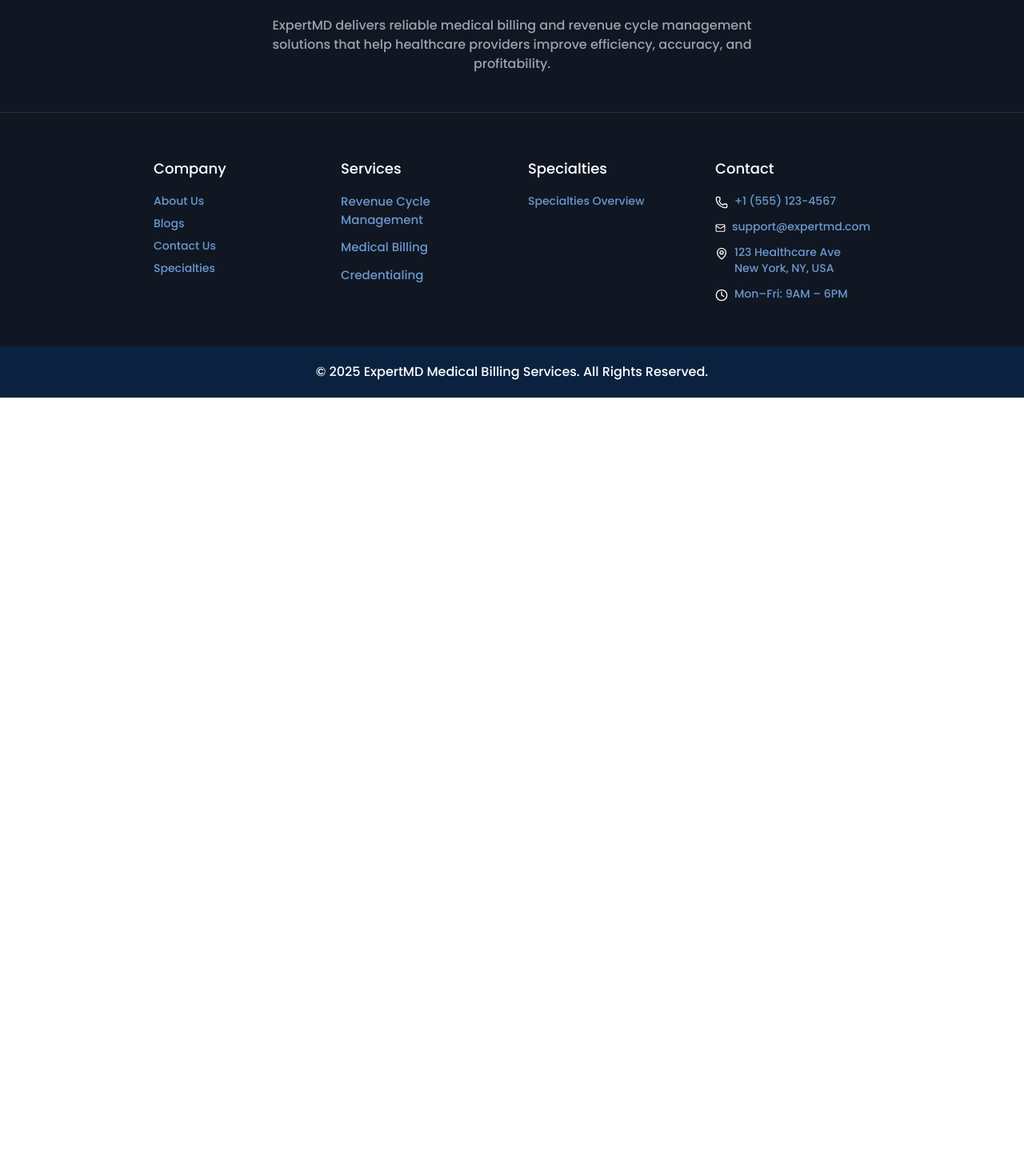
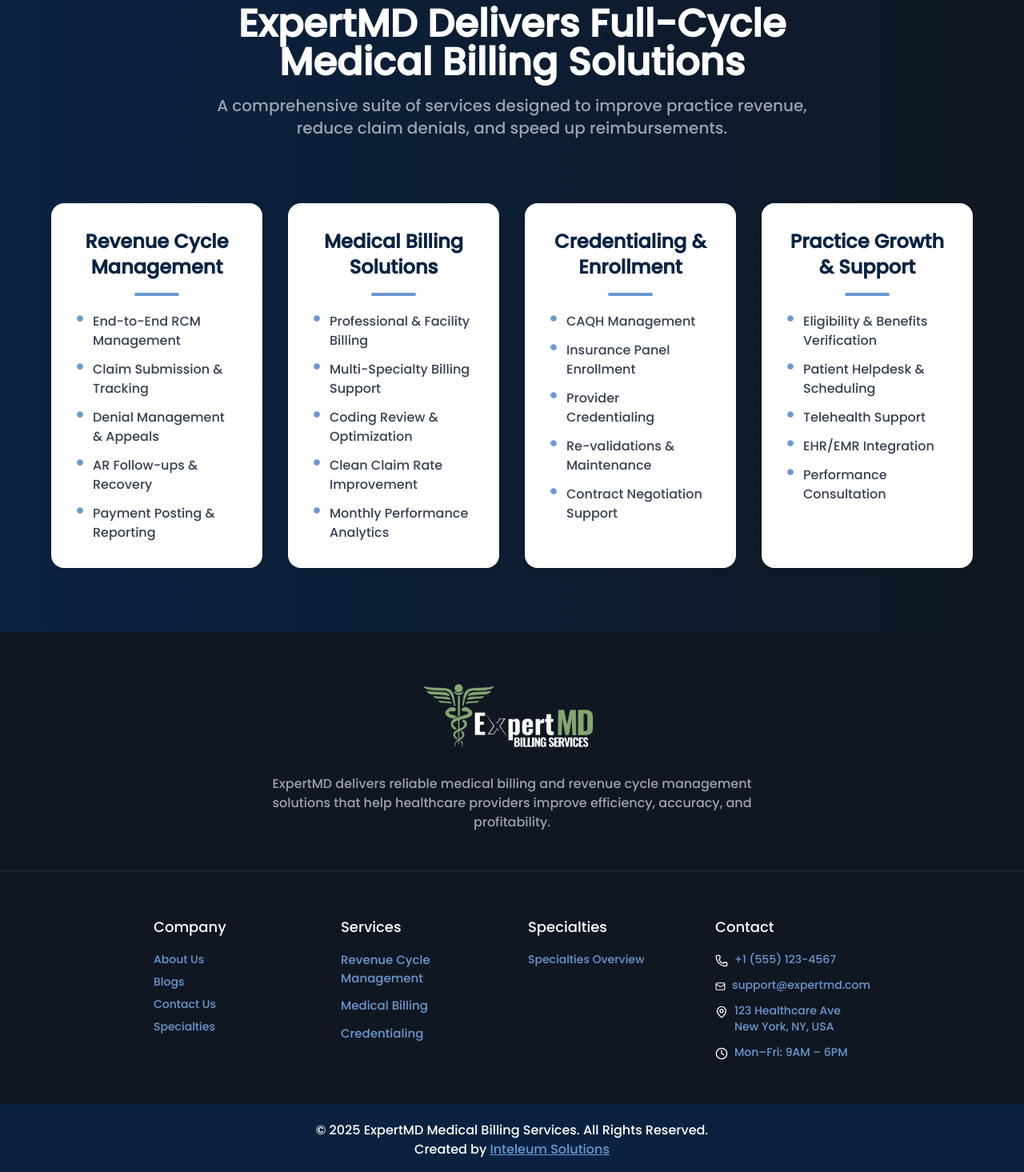
Before and after one commit to ZAIB-medical/medical-billing, a Next.js app: page / in a window 1280 px wide. Shown: the part 4365-5830 px from the top of the page at 80% size. Before the commit the page ends 4862 px from the top, so only its background shows below. Built offline with nearby package versions, Linux system fonts and the light colour scheme.

Commit message:
required changed done

```diff
--- a/src/app/page.js
+++ b/src/app/page.js
@@ -18,6 +18,7 @@
 <AddedSection />
       <FifthSection />
       {/* <SeventhSection /> */}
+        <SixthSection />
     </div>
   );
 }
--- a/src/app/pages/about/page.js
+++ b/src/app/pages/about/page.js
@@ -50,12 +50,7 @@
                     </p>
 
                     <div className="buttons flex flex-col sm:flex-row justify-center gap-4 w-full sm:w-auto">
-                        <Link
-                            href={'/pages/services'}
-                            className='bg-[var(--bg1)] text-white text-lg sm:text-xl px-4 py-2 flex items-center gap-2 rounded-md justify-center'
-                        >
-                            <IoClipboard /> Our Services
-                        </Link>
+
                         <Link
                             href={'/pages/contact'}
                             className='bg-[var(--bg1)] text-white text-lg sm:text-xl px-4 py-2 flex items-center gap-2 rounded-md justify-center'
--- a/src/app/pages/specialties/page.js
+++ b/src/app/pages/specialties/page.js
@@ -25,10 +25,7 @@
           <BillingSpatility />
         </div>
 
-        {/* Appointment Form */}
-        <div className="w-full">
-          <AppoinmentForm />
-        </div>
+
       </div>
     </div>
   )
--- a/src/components/BgPage3.js
+++ b/src/components/BgPage3.js
@@ -15,7 +15,7 @@
           Our neurology billing and coding services are designed to meet the specific needs of your practice. From claim submission to payment posting, we handle every aspect of the billing cycle with precision.
         </p>
         <Link
-          href="/"
+          href="/pages/contact"
           className="text-white bg-[var(--col1)] px-4 py-2 text-sm sm:text-base md:text-lg lg:text-xl font-bold flex items-center gap-2 rounded mx-auto"
         >
           Book An Appointment <FaArrowRightLong />
--- a/src/components/Footer.js
+++ b/src/components/Footer.js
@@ -123,8 +123,18 @@
       {/* ================= BOTTOM BAR ================= */}
       <div className="bg-[#0A2240]">
         <p className="text-center text-white py-5 text-sm md:text-base">
-          © 2025 ExpertMD Medical Billing Services. All Rights Reserved.
-        </p>
+   © {new Date().getFullYear()} ExpertMD Medical Billing Services. All Rights Reserved. <br />
+  Created by{' '}
+  <a
+    href="https://inteleumsol.com"
+    target="_blank"
+    rel="noopener noreferrer"
+    className="underline hover:text-[#6A98D0]"
+  >
+    Inteleum Solutions
+  </a>
+</p>
+
       </div>
 
     </footer>
--- a/src/components/Header.js
+++ b/src/components/Header.js
@@ -142,12 +142,27 @@
   <div className="md:hidden bg-[#202D42] text-white flex flex-col p-4 gap-2">
     {menuItems.map((me, index) => (
       <div key={index} className="flex flex-col">
-                <Link href={me.href} className="py-2 px-2 hover:bg-[#6A98D0] rounded">{me.name}</Link>
+        {/* Main menu item */}
+        {me.href ? (
+          <Link
+            href={me.href}
+            className="py-2 px-2 hover:bg-[#6A98D0] rounded transition-colors duration-200"
+          >
+            {me.name}
+          </Link>
+        ) : (
+          <span className="py-2 px-2 rounded font-semibold">{me.name}</span>
+        )}
+
+        {/* Sub-menu if exists */}
         {me.links && (
           <div className="ml-4 flex flex-col">
             {me.links.map((link, subIndex) => (
-                      <Link key={subIndex} href={link.href}
-                        className="py-1 px-2 hover:bg-[#6A98D0] rounded">
+              <Link
+                key={subIndex}
+                href={link.href}
+                className="py-1 px-2 hover:bg-[#6A98D0] rounded transition-colors duration-200"
+              >
                 {link.name}
               </Link>
             ))}
@@ -156,11 +171,13 @@
       </div>
     ))}
 
-            <button className="bg-[#6A98D0] text-white gap-2 flex items-center px-4 py-2 text-lg mt-2 rounded">
+    {/* Quick Connect button */}
+    <button className="bg-[#6A98D0] text-white gap-2 flex items-center px-4 py-2 text-lg mt-4 rounded">
       Quick Connect <MdAddLocationAlt className="text-2xl" />
     </button>
   </div>
 )}
+
       </div>
     </>
   );
--- a/src/components/SixthSection.js
+++ b/src/components/SixthSection.js
@@ -47,15 +47,20 @@
 
 const SixthSection = () => {
   return (
-    <div className="bg-gradient-to-b from-white to-[#eef4ff] text-black relative z-10 py-20 px-5 sm:px-10">
+    <div
+      className="min-h-screen relative z-10 flex flex-col gap-6 items-center pt-[15vh] pb-20 px-4 sm:px-8 md:px-16"
+      style={{ background: 'linear-gradient(to right, #0a2342, #101722)' }}
+    >
 
       {/* Title */}
       <div className="text-center max-w-3xl mx-auto mb-14">
-        <p className="text-[#6A98D0] text-2xl sm:text-3xl font-light">Complete Billing & RCM Support</p>
-        <h2 className="text-3xl sm:text-4xl md:text-5xl font-bold mt-2 leading-snug">
+        <p className="text-[var(--col1)] text-2xl sm:text-3xl font-medium">
+          Complete Billing & RCM Support
+        </p>
+        <h2 className="text-3xl sm:text-4xl md:text-5xl font-bold mt-2 leading-snug text-white">
           ExpertMD Delivers Full-Cycle Medical Billing Solutions
         </h2>
-        <p className="text-gray-600 mt-4 text-base sm:text-lg">
+        <p className="text-gray-400 mt-4 text-base sm:text-lg md:text-xl">
           A comprehensive suite of services designed to improve practice revenue,
           reduce claim denials, and speed up reimbursements.
         </p>
@@ -67,15 +72,15 @@
         {sixthSectionItems.map((me, index) => (
           <div
             key={index}
-            className="bg-[#0A2342] hover:bg-[#102E57] transition-all duration-300
-                       p-8 rounded-2xl text-white shadow-md hover:shadow-xl transform hover:-translate-y-1"
+            className="bg-white hover:bg-gray-50 transition-all duration-300
+                       p-8 rounded-2xl shadow-md hover:shadow-xl transform hover:-translate-y-1"
           >
-            <h2 className="text-xl sm:text-2xl font-semibold text-center mb-4">{me.name}</h2>
+            <h2 className="text-xl sm:text-2xl font-semibold text-center mb-4 text-[#0a2342]">{me.name}</h2>
             <div className="h-1 w-14 bg-[#6A98D0] rounded-full mx-auto mb-5"></div>
 
             <div className="flex flex-col gap-3">
               {me.list.map((item, idx) => (
-                <div key={idx} className="flex items-start gap-3 text-sm sm:text-base leading-tight">
+                <div key={idx} className="flex items-start gap-3 text-sm sm:text-base leading-tight text-gray-700">
                   <FaCircle color="#6A98D0" className="text-[8px] mt-1 flex-shrink-0" />
                   {item.name}
                 </div>
@@ -86,6 +91,7 @@
 
       </div>
     </div>
+
   )
 }
 
```
Lines whose indentation alone changed are shown as unchanged.
